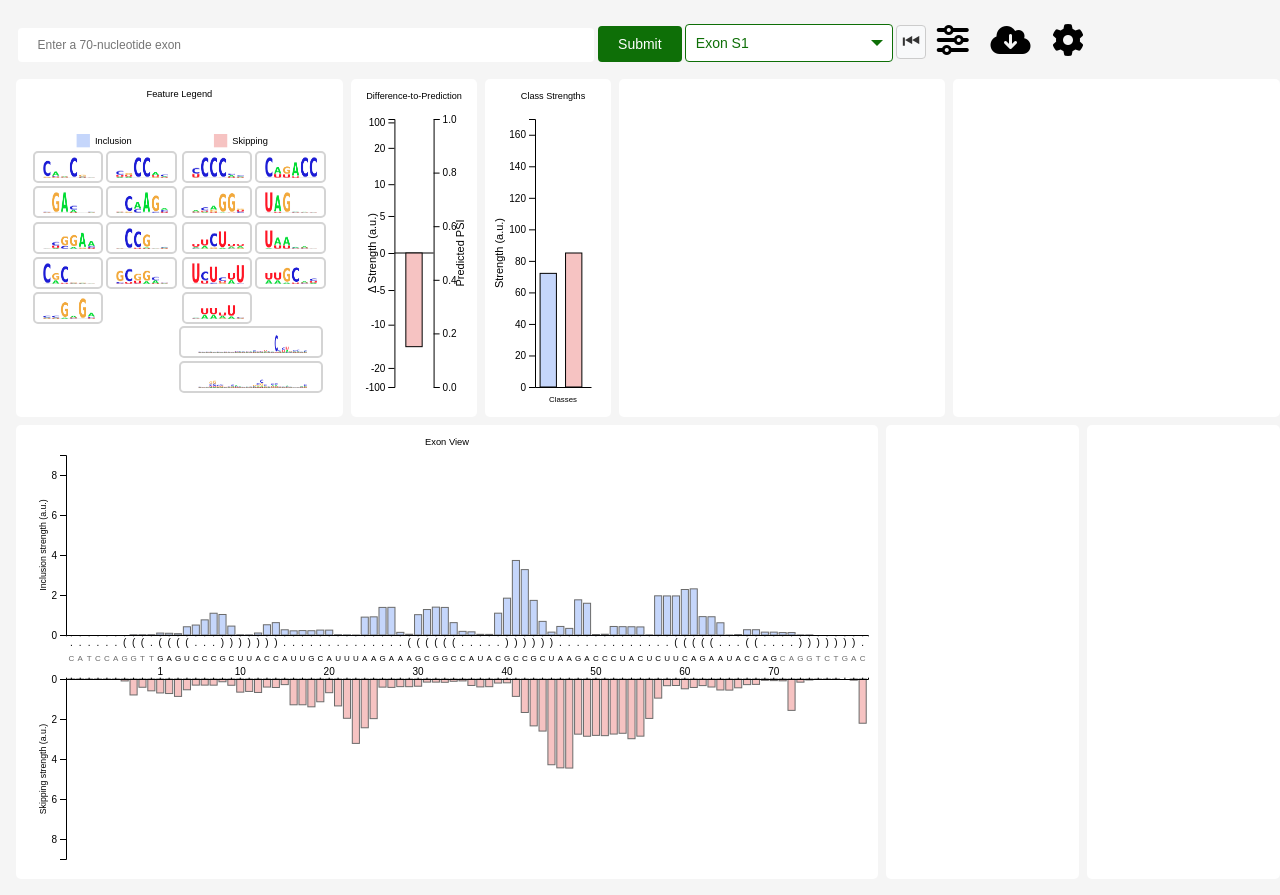
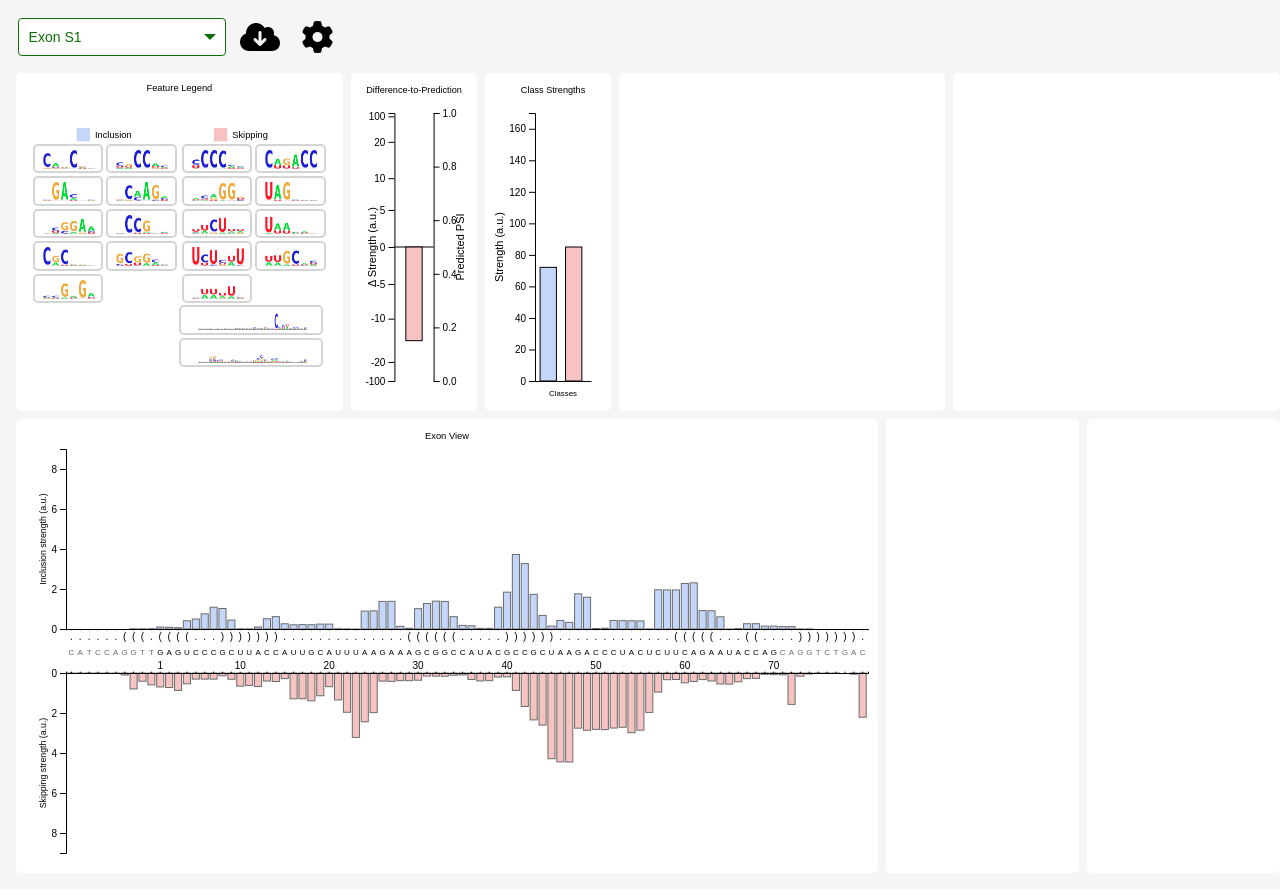
Before and after one commit to Liao-Group/interface-demo, a Flask app: page / in a window 1280 px wide. After the commit the page ends 854 px from the top, so only its background shows below. Run offline with Flask 3, Linux system fonts and the light colour scheme; some libraries are stand-ins or nearby versions.

Commit message:
feature legend height fix

```diff
--- a/src/static/styles.css
+++ b/src/static/styles.css
@@ -238,6 +238,7 @@ input[type="submit"] {
     margin-right:auto;
     display: grid;
     /* width: 150px; */
+    width: auto;
     height:9%;
     bottom: auto;
   }
@@ -246,7 +247,7 @@ input[type="submit"] {
     border: 1px solid black;
     width:50%;
     width: 11.225vw;
-    height: 2.5vw;
+    height: 2.3vw;
     box-sizing: border-box;
     border-radius: 0.3125rem;
     object-fit: fill;
@@ -256,7 +257,7 @@ input[type="submit"] {
   .feature-svg {
     border: 2px solid black;
     width: 5.5vw;
-    height: 2.5vw;
+    height: 2.3vw;
     box-sizing: border-box;
     border-radius: 0.3125rem;
     object-fit: fill;
--- a/src/templates/index.html
+++ b/src/templates/index.html
@@ -26,13 +26,13 @@
 
   <div class="header">
     <div class="forms-container">
-      <form method="post" id="exonForm">
+      <!-- <form method="post" id="exonForm">
         <input type="text" name="exon" id="exon" size="80" placeholder="Enter a 70-nucleotide exon" required
           maxlength="70" pattern="([ATUGCatugc]){70}"
           oninvalid="this.setCustomValidity('Please enter a 70-nucleotide exon. Only Enter ATUGC')"
           oninput="this.setCustomValidity('')">
         <input type="submit" value="Submit">
-      </form>
+      </form> -->
       <form id="optionForm" method="post">
         <div class="select-wrapper">
           <select name="option" id="option">
@@ -49,9 +49,9 @@
         </div>
       </form>
     </div>
-    <button id="rewindButton1" class="rewindButton">&#9198;</button>
+    <!-- <button id="rewindButton1" class="rewindButton">&#9198;</button> -->
 
-    <div class="dropdown-adjust">
+    <!-- <div class="dropdown-adjust">
       <button class="dropbtn-adjust" onclick="toggleDropdownAdjust()"><i class="fa fa-sliders fa-2x"></i></button>
       <div id="dropdownAdjust" class="dropdown-content-adjust">
         <div class="slider-container">
@@ -69,7 +69,7 @@
           </div>
         </div>
       </div>
-    </div>
+    </div> -->
 
     <div class="dropdown-download">
       <button class="dropbtn-download" onclick="toggleDropdownDownload()"><i
```
